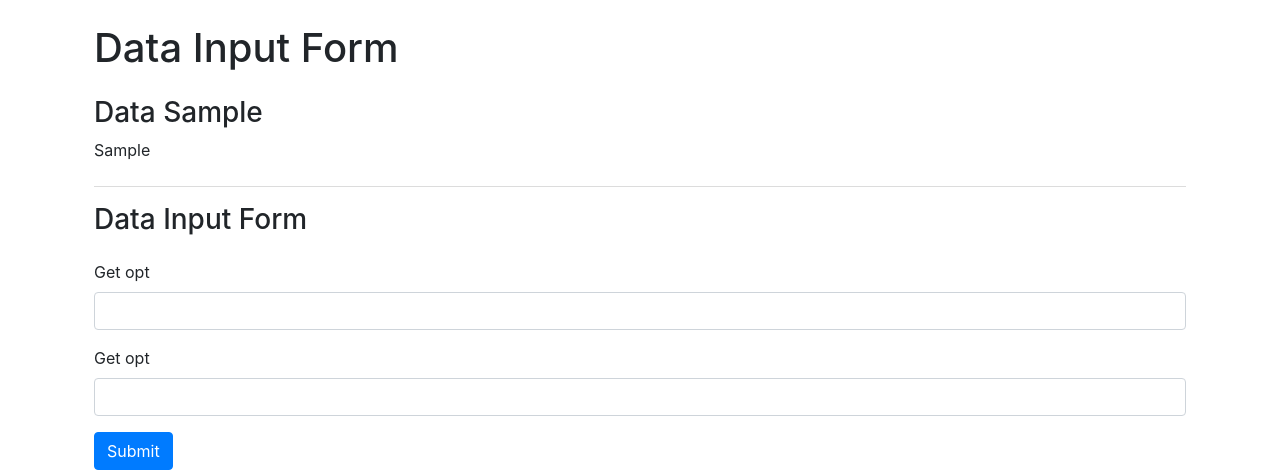
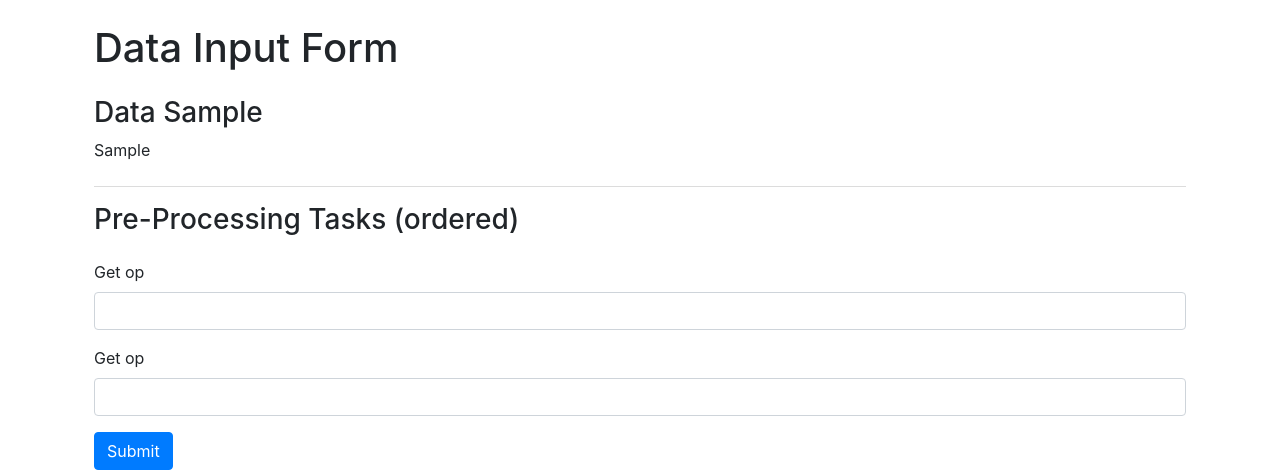
Before and after one commit to ojasiiitd/Data-Pipeline-CDL, a Flask app: template cdl_pipeline/templates/input.html in a window 1280 px wide. Shown: the part 68-544 px from the top of the page. Run offline with Flask 3, Linux system fonts and the light colour scheme; the template is opened without the code that fills it: most values are stand-ins (such as "Sample title", 1, 10 or a date in 2020); form fields are guessed from the names that the template uses; some libraries are stand-ins or nearby versions.

Commit message:
added input form locgic

```diff
--- a/cdl_pipeline/pipeline_tasks/__init__.py
+++ b/cdl_pipeline/pipeline_tasks/__init__.py
@@ -1 +1,2 @@
 from .missingValues import missingValues
+from .duplicateValues import duplicateValues
--- a/cdl_pipeline/pipeline_tasks/duplicateValues.py
+++ b/cdl_pipeline/pipeline_tasks/duplicateValues.py
@@ -1,4 +1,4 @@
-def missingValues(df):
+def duplicateValues(df):
 
 
     return 10
--- a/cdl_pipeline/templates/input.html
+++ b/cdl_pipeline/templates/input.html
@@ -14,18 +14,18 @@
 
     <hr>
 
-    <h3 class="mb-4">Data Input Form</h3>
+    <h3 class="mb-4">Pre-Processing Tasks (ordered)</h3>
     <form method="POST" action="">
         {{ form.hidden_tag }}  <!-- CSRF protection -->
 
         <div class="form-group">
-            {{ form.getOpt1.label(class="form-label") }}
-            {{ form.getOpt1(class="form-control") }}
+            {{ form.getOp1.label(class="form-label") }}
+            {{ form.getOp1(class="form-control") }}
         </div>
 
         <div class="form-group">
-            {{ form.getOpt2.label(class="form-label") }}
-            {{ form.getOpt2(class="form-control") }}
+            {{ form.getOp2.label(class="form-label") }}
+            {{ form.getOp2(class="form-control") }}
         </div>
 
         <div class="form-group">
--- a/cdl_pipeline/templates/navbar.html
+++ b/cdl_pipeline/templates/navbar.html
@@ -1,8 +1,5 @@
 <nav class="navbar navbar-expand-lg navbar-custom">
   <a class="navbar-brand" href="{{ url_for('homepage') }}">CDL-Assignment</a>
-  <button class="navbar-toggler" type="button" data-toggle="collapse" data-target="#navbarNav" aria-controls="navbarNav" aria-expanded="false" aria-label="Toggle navigation">
-      <span class="navbar-toggler-icon"></span>
-  </button>
   <div class="collapse navbar-collapse" id="navbarNav">
       <ul class="navbar-nav ml-auto">
           <li class="nav-item active">
```
Also changed, not shown: cdl_pipeline/forms.py (+5 -5 lines), cdl_pipeline/routes.py (+8 -6 lines).
